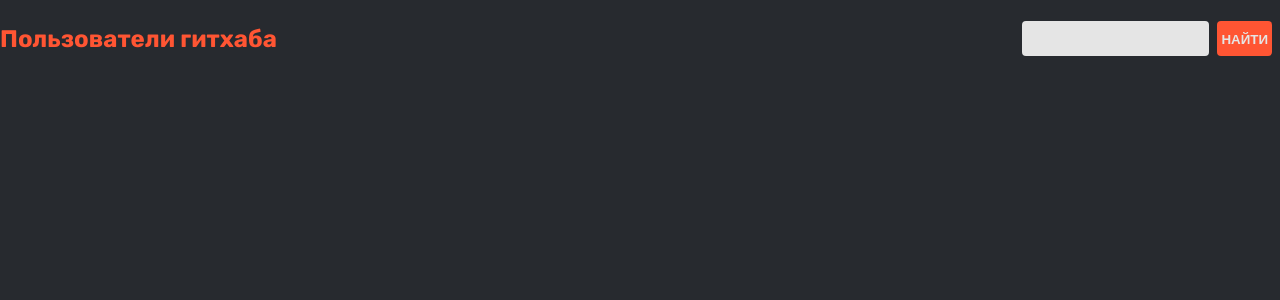
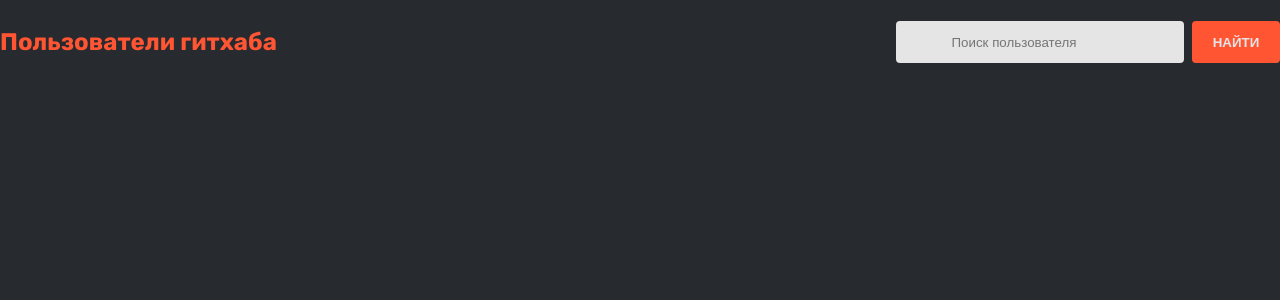
Before and after one commit to BRIT47rus/gitUsers, a React app: page / in a window 1280 px wide. Shown: the top 300 px of the page. Built offline with nearby package versions, Linux system fonts and the light colour scheme.

Commit message:
complerte header and app sizes

```diff
--- a/src/components/App/App.css
+++ b/src/components/App/App.css
@@ -1,2 +1,7 @@
 .App {
+   max-width: 1920px;
+   min-width:670px ;
+    height: 100vh;
+        margin-left: auto;
+    margin-right: auto;
 }
--- a/src/components/Header/Header.css
+++ b/src/components/Header/Header.css
@@ -14,25 +14,38 @@
 .header__search-container {
   display: flex;
 }
+.header__input-container,
+.header__btn-container{
+   display: flex;
+  justify-content: center;
+  align-items: center;
+  padding: 8px 4px;
+ font-weight: 900;
+   border-radius: var(--size-brs);
+}
+
 .header__input-container {
   background: var(--color-primary);
-  border-radius: 4px;
-  padding: 8px 4px;
+  height: 42px;
   margin-right: 8px;
+  min-width:  288px;
+
 }
 .header__input {
   color: var(--color-accent);
-  font-weight: 900;
   outline: none;
   background: none;
   border: none;
+  font-weight: 400;
+
+
 }
 .header__btn-container {
   background: var(--color-accent);
   padding: 8px 4px;
-  margin-right: 8px;
-  border-radius: 4px;
   cursor: pointer;
+  width: 88px;
+
 }
 .header__btn {
   background: none;
@@ -40,4 +53,5 @@
   color: var(--color-primary);
   font-weight: 900;
   pointer-events: none;
+  text-align: center;
 }
--- a/src/components/Header/Header.tsx
+++ b/src/components/Header/Header.tsx
@@ -5,10 +5,10 @@ export default function Header() {
       <h1 className="header__title">Пользователи гитхаба</h1>
       <div className="header__search-container">
         <div className="header__input-container">
-          <input type="text" className="header__input" />
+          <input type="text" className="header__input"  placeholder='Поиск пользователя'/>
         </div>
         <div className="header__btn-container">
-          <button className="header__btn">НАЙТИ</button>
+          <button className="header__btn" >НАЙТИ</button>
         </div>
       </div>
     </section>
--- a/src/index.css
+++ b/src/index.css
@@ -5,6 +5,8 @@
     --color-accent: #ff5533;
     --color-primary: #e5e5e5;
     --color-bg: #272a2f;
+    /* //size */
+    --size-brs:4px;
 }
 
 * {
```
